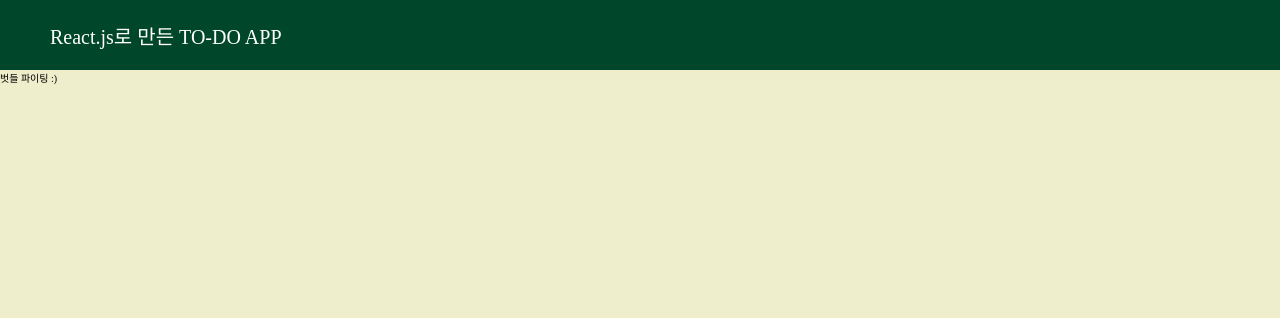
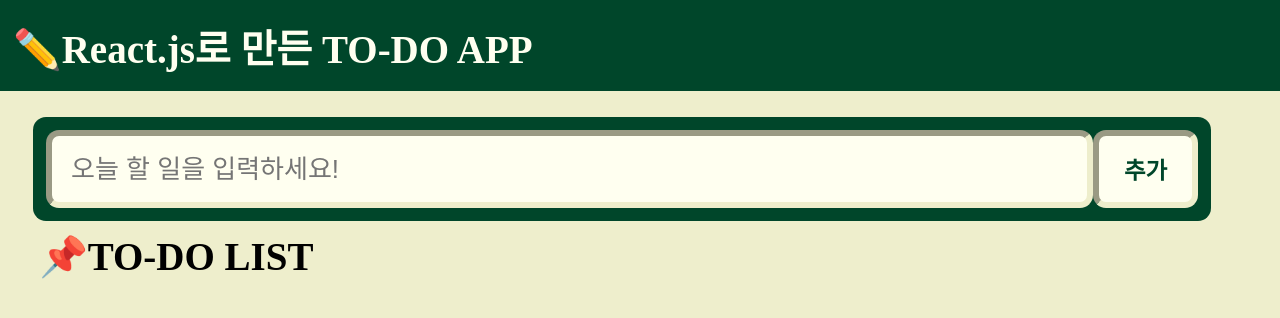
Before and after one commit to chorom-ham/reactjs-todo, a React (Create React App) app: page / in a window 1280 px wide. Shown: the top 318 px of the page. Built offline with nearby package versions, Linux system fonts and the light colour scheme.

Commit message:
Initial Commit

```diff
--- a/src/App.js
+++ b/src/App.js
@@ -1,11 +1,10 @@
 import styled, { createGlobalStyle } from "styled-components";
-
 import Header from "./components/Header.js";
 import Todo from "./components/todo/Todo";
 
 const GlobalStyle = createGlobalStyle`
   html {
-    font-size : 10px;
+    font-size : 13px;
   }
   body {
     margin: 0;
--- a/src/components/Header.js
+++ b/src/components/Header.js
@@ -1,15 +1,16 @@
 import styled from "styled-components";
 
 export default function Header() {
-  return <StlyedHeader>React.js로 만든 TO-DO APP</StlyedHeader>;
+  return <StlyedHeader>✏️React.js로 만든 TO-DO APP</StlyedHeader>;
 }
 
 const StlyedHeader = styled.header`
   background-color: #00462a;
-  color: #ffffff;
-  font-size: 2rem;
+  color: ivory;
+  font-size: 3rem;
+  font-weight: 800;
   height: 7rem;
   display: flex;
   align-items: center;
-  padding-left: 5rem;
+  padding-left: 1rem;
 `;
--- a/src/components/todo/Form.js
+++ b/src/components/todo/Form.js
@@ -1,6 +1,71 @@
 import styled from "styled-components";
+import { useState } from "react";
 
 // Hint: Form, Input, Button
-export default function Form() {
-  return <div>벗들 파이팅 :)</div>;
+function Form(props) {
+  const [input, setInput] = useState("");
+
+  const onChange = (e) => {
+    setInput(e.target.value);
+  };
+
+  const handleSubmit = (e) => {
+    e.preventDefault(); //버튼 클릭 시 새로고침 실행 막기
+    props.onSubmit(input);
+
+    setInput(""); //input값 초기화
+  };
+
+  return (
+    <StyledForm onSubmit={handleSubmit}>
+      <StyledInput
+        type="text"
+        value={input}
+        onChange={onChange}
+        placeholder="오늘 할 일을 입력하세요!"
+      />
+      <InputButton type="submit" onClick={handleSubmit}>
+        추가
+      </InputButton>
+    </StyledForm>
+  );
 }
+
+//Input 부분 form
+const StyledForm = styled.form`
+  width: 90%;
+  height: 6rem;
+  padding: 1rem;
+  margin-top: 2rem;
+  margin-left: 2.5rem;
+  border-radius: 1rem;
+  display: flex;
+  align-content: center;
+  flex-direction: row;
+  background-color: #00462a;
+`;
+
+//Input 입력 부분
+const StyledInput = styled.input`
+  width: 100%;
+  font-size: 2rem;
+  padding: 0.5rem;
+  padding-left: 1.5rem;
+  border: 0.5rem inset #eeeecc;
+  background-color: ivory;
+  border-radius: 1rem;
+`;
+
+const InputButton = styled.button`
+  width: 10%;
+  height: 100%;
+  padding: 0.5rem;
+  border: 0.5rem inset #eeeecc;
+  background-color: ivory;
+  color: #00462a;
+  font-size: 1.8rem;
+  font-weight: bold;
+  border-radius: 1rem;
+`;
+
+export default Form;
--- a/src/components/todo/Item.js
+++ b/src/components/todo/Item.js
@@ -1,6 +1,40 @@
 import styled from "styled-components";
+import React, { useEffect, useState } from "react";
 
+//할 일 하나에 대한 내용(toggle 시 중간선, 체크박스 등)
 // Hint: props로 id, text, onClick 등 (자유)
-export default function Item() {
-  return <div>벗들 파이팅 :)</div>;
+
+function Item(props) {
+  const [line, setLine] = useState(false); //줄 긋기(초기값:false)
+  return (
+    <ItemLine>
+      <StyledItem onClick={() => setLine(!line)} line={line}>
+        ✔ {props.text}
+      </StyledItem>
+      <DeleteButton onClick={props.onClick}>X</DeleteButton>
+    </ItemLine>
+  );
 }
+
+const ItemLine = styled.div`
+  margin-bottom: 0.5rem;
+  display: flex;
+  align-items: center;
+`;
+
+const StyledItem = styled.span`
+  font-size: 1.8rem;
+  font-weight: 600;
+  text-decoration: ${(props) => (props.line ? "line-through" : "none")};
+  color: ${(props) => (props.line ? "gray" : "black")};
+`;
+
+const DeleteButton = styled.button`
+  background-color: #00462a;
+  color: ivory;
+  margin-left: 0.5rem;
+  border-radius: 100%;
+  height: 2rem;
+`;
+
+export default Item;
--- a/src/components/todo/Todo.js
+++ b/src/components/todo/Todo.js
@@ -1,11 +1,50 @@
 import { useState } from "react";
 import styled from "styled-components";
-
 import Form from "./Form";
 import Item from "./Item";
 
-export default function Todo() {
+function Todo() {
   const [todoList, setTodoList] = useState([]);
+  const [nextId, setNextId] = useState(0); //id값 설정 목적
 
-  return <div>벗들 파이팅 :)</div>;
+  const addItem = (todo) => {
+    setTodoList([...todoList, { id: nextId, text: todo }]); //id값 주기
+    setNextId(nextId + 1); //id값 설정
+  };
+
+  const removeItem = (id) => {
+    // todo.id 가 일치하지 않는 원소만 추출해서 새로운 배열 생성
+    // = todo.id 가 id 인 것을 제거
+    setTodoList(todoList.filter((todo) => todo.id !== id));
+  };
+
+  return (
+    <div>
+      <Form onSubmit={addItem} />
+      <ListTitle>📌TO-DO LIST</ListTitle>
+      <ItemList>
+        {todoList.map((todo) => (
+          <Item
+            key={todo.id}
+            text={todo.text}
+            onClick={() => removeItem(todo.id)}
+          />
+        ))}
+      </ItemList>
+    </div>
+  );
 }
+
+const ItemList = styled.ul`
+  margin-left: 3rem;
+`;
+
+const ListTitle = styled.p`
+  font-size: 3rem;
+  font-weight: 800;
+  margin-left: 3rem;
+  margin-top: 1rem;
+  margin-bottom: 1rem;
+`;
+
+export default Todo;
```
